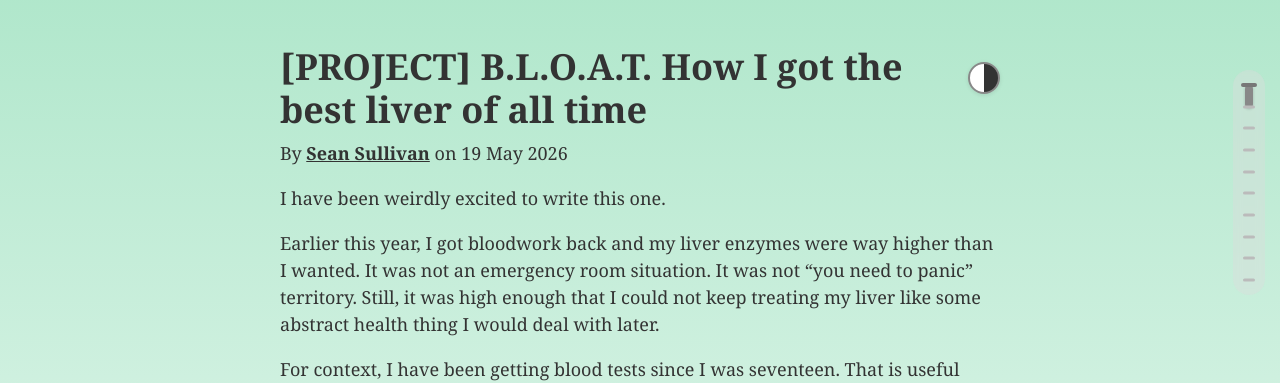
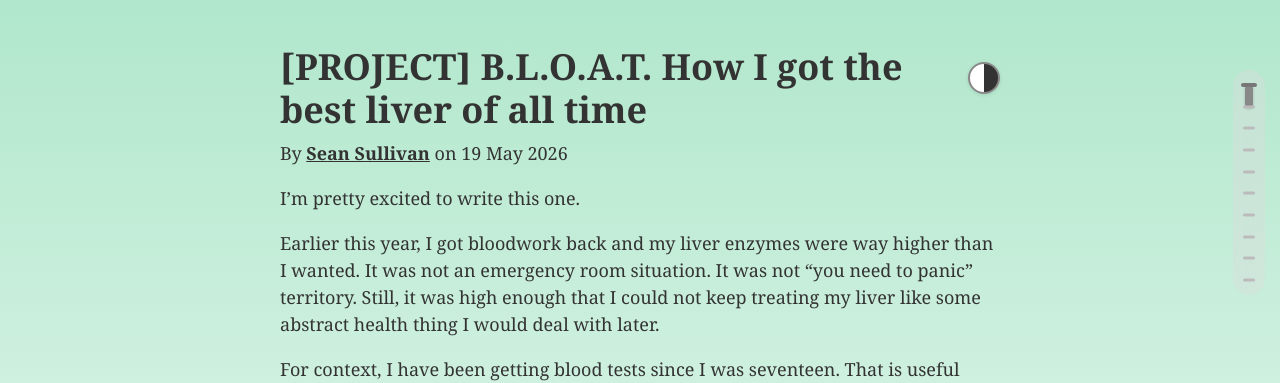
Before and after one commit to 0sps/sull1van.com, a Jekyll site: the page built from _posts/2026-05-19-Best-liver-of-all-time.md, in a window 1280 px wide and 900 px high. Shown: the top 383 px of the window. Built offline with Jekyll 4.4.1, drawn with Linux system fonts in a browser that asks for light colours.

Commit message:
Update 2026-05-19-Best-liver-of-all-time.md

```diff
--- a/_posts/2026-05-19-Best-liver-of-all-time.md
+++ b/_posts/2026-05-19-Best-liver-of-all-time.md
@@ -7,7 +7,7 @@
 accent_color: "#62cf98ff"
 ---
 
-I have been weirdly excited to write this one.
+I'm pretty excited to write this one.
 
 Earlier this year, I got bloodwork back and my liver enzymes were way higher than I wanted. It was not an emergency room situation. It was not "you need to panic" territory. Still, it was high enough that I could not keep treating my liver like some abstract health thing I would deal with later.
 
```
